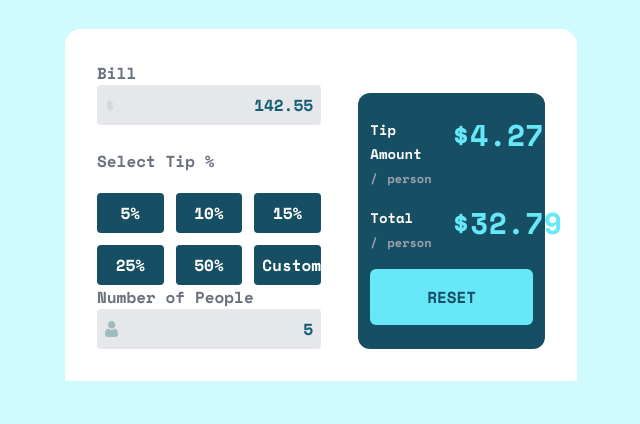
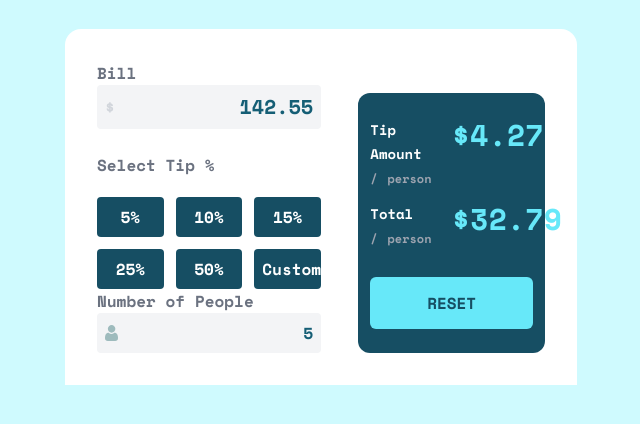
Before and after one commit to OlaniyanEniola/calculator-app, a website: page public/index.html in a window 1280 px wide. Shown: the part 138-562 px from the top of the page, without its empty margins (319-959 px from the left). Drawn offline with nearby package versions, Linux system fonts and the light colour scheme.

Commit message:
improved layout

```diff
--- a/public/index.html
+++ b/public/index.html
@@ -7,18 +7,18 @@
   <title>Document</title>
   <link rel="stylesheet" href="style.css">
 </head>
-<body class="bg-cyan-100 grid grid-cols-12 md:px-96 pt-20">
+<body class="bg-cyan-100 grid grid-cols-12 lg:px-96 lg:pt-20">
   <header class="bg-cyan-100 font-main p-8 col-span-12 grid">
     <img src="/images/logo.svg" alt="logo" class="w-1/4 justify-self-center
-    md:w-1/12">
+    lg:w-1/12">
   </header>
 
   <main class="bg-white font-main font-semibold rounded-t-2xl p-8 col-span-12 grid grid-cols-12">
-    <div class="col-span-12 grid grid-cols-12 md:col-span-6">
+    <div class="col-span-12 grid grid-cols-12 lg:col-span-6">
       <h1 class="col-span-12 md:col-span-6">Bill</h1>
-      <div class="bg-gray-200 p-2 rounded col-span-12 grid grid-cols-12">
+      <div class="bg-gray-100 p-2 rounded col-span-12 grid grid-cols-12 items-center">
         <span class="font-semibold text-gray-300 col-span-6">$</span>
-        <span class="font-bold text-cyan-800 col-span-6 justify-self-end">142.55</span>
+        <span class="font-bold text-xl text-cyan-800 col-span-6 justify-self-end">142.55</span>
       </div>
       <section class="col-span-12 grid grid-cols-12 gap-3">
         <h2 class="mt-6 mb-2 col-span-12">Select Tip %</h2>
@@ -31,13 +31,13 @@
       </section>
 
       <h3 class="col-span-12">Number of People</h3>
-      <div class="bg-gray-200 p-2 rounded col-span-12 grid grid-cols-12 items-center">
+      <div class="bg-gray-100 p-2 rounded col-span-12 grid grid-cols-12 items-center">
         <img class="col-span-6" src="/images/icon-person.svg" alt="icon-person">
         <div class="font-bold text-cyan-800 col-span-6 justify-self-end">5</div>
       </div>
     </div>
 
-    <section class="bg-cyan-900 mt-8 py-6 px-3 rounded-xl col-span-12 grid grid-cols-12 md:col-start-8">
+    <section class="bg-cyan-900 mt-8 py-6 px-3 rounded-xl col-span-12 grid grid-cols-12 lg:col-start-8">
       <div class="col-span-12 grid grid-cols-12">
         <div class="col-span-6">
           <span class="text-white text-sm">Tip Amount</span>
@@ -56,7 +56,7 @@
         </div>
         <span class="text-3xl text-cyan-300">$32.79</span>
       </div>
-      <button class="bg-cyan-300 p-2 rounded-md col-span-12 text-cyan-900">RESET</button>
+      <button class="bg-cyan-300 mt-4 p-2 rounded-md col-span-12 text-cyan-900">RESET</button>
     </section>
   </main>
 </body>
--- a/src/style.css
+++ b/src/style.css
@@ -5,7 +5,7 @@
 @import "tailwindcss/utilities";
 
 .tip {
-    @apply bg-cyan-900 text-white font-semibold w-full p-2 rounded col-span-6 text-center md:col-span-4
+    @apply bg-cyan-900 text-white font-semibold w-full p-2 rounded col-span-6 text-center lg:col-span-4
 }
 
 h1, h2, h3 {
```
Also changed, not shown: public/style.css.
